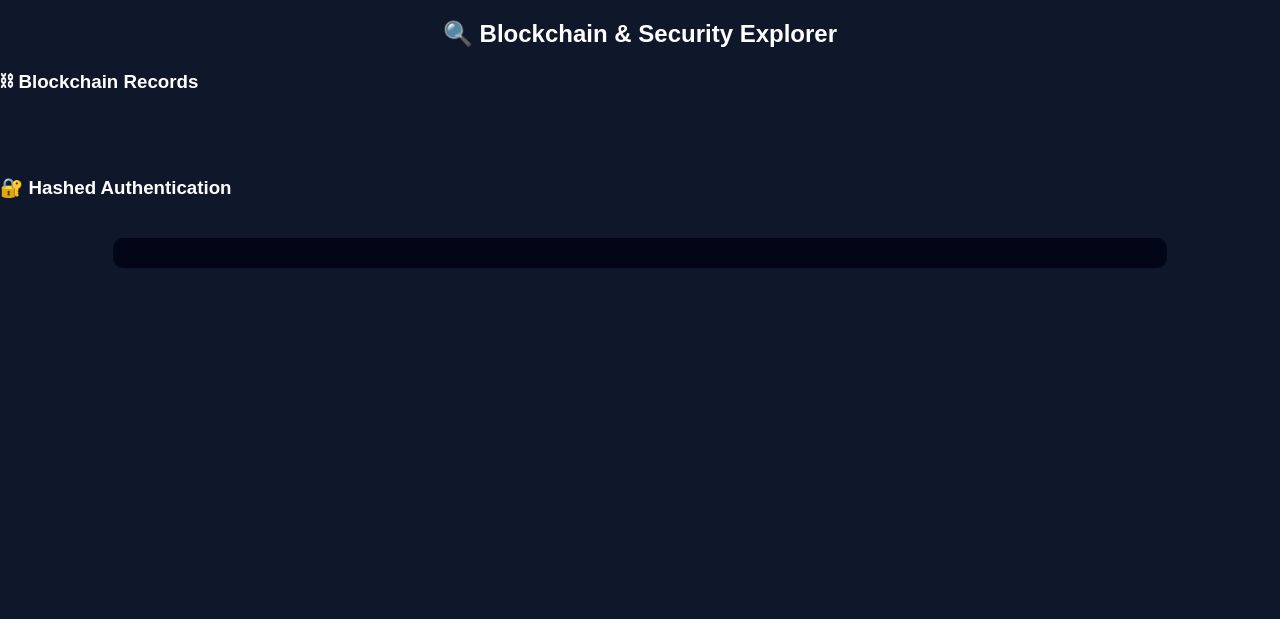
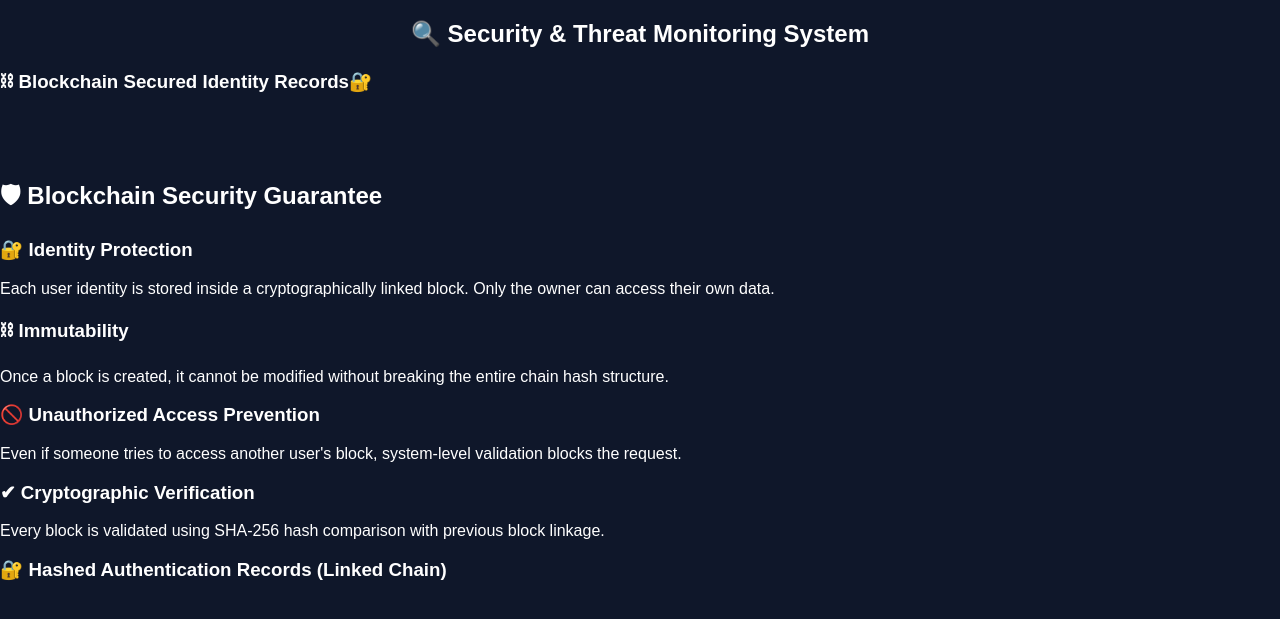
Before and after one commit to C191248TahiaHoque/Capstone-Project, a Flask app: template templates/explorer.html in a window 1280 px wide. Shown: the top 619 px of the page. Run offline with Flask 3, Linux system fonts and the light colour scheme; the template is opened without the code that fills it, so the values that code supplies are empty.

Commit message:
Update explorer.html

```diff
--- a/templates/explorer.html
+++ b/templates/explorer.html
@@ -6,56 +6,159 @@
 </head>
 <body>
 
-<h2 class="title">🔍 Blockchain & Security Explorer</h2>
+<h2 class="title">🔍 Security & Threat Monitoring System</h2>
 
-<h3>⛓ Blockchain Records</h3>
 
+<h3>⛓ Blockchain Secured Identity Records🔐</h3>
+<!-- BLOCK SECTION -->
 <div class="block-container">
-    {% for block in chain %}
-        <div class="block"
-             data-index="{{block.index}}"
-             data-time="{{block.timestamp}}"
-             data-action="{{block.data.action}}"
-             data-user="{{block.data.user if block.data.user else 'N/A'}}">
 
-            <p><strong>#{{block.index}}</strong></p>
-            <p>{{block.data.action}}</p>
-            <p class="small">{{block.data.user}}</p>
-            <p class="hash">{{block.hash[:12]}}...</p>
-        </div>
-    {% endfor %}
+{% for block in chain %}
+
+<div class="block {% if block.valid %}valid{% else %}invalid{% endif %}"
+     data-index="{{ block.index }}"
+     data-time="{{ block.timestamp }}"
+     data-owner="{{ block.data.user }}"
+     data-action="{{ block.data.action }}"
+     data-hash="{{ block.hash }}"
+     data-current="{{ current_user }}">
+
+      <p><strong>Block #{{ block.index }}</strong></p>
+
+    {% if block.index == 0 %}
+        <span class="genesis-tag">🌐 Genesis Block</span>
+
+    {% elif block.data.user == current_user %}
+        <span class="owner-tag">🔓 Your Block</span>
+
+    {% else %}
+        <span class="protected-tag">🔒 Protected</span>
+    {% endif %}
+
+    <p>{{ block.data.action }}</p>
+    <p class="small">{{ block.data.user }}</p>
+
+    <p class="hash">
+        {{ block.hash[:12] }}...
+    </p>
+
 </div>
 
-<h3>🔐 Hashed Authentication</h3>
+{% endfor %}
 
-<div class="auth-flow">
-    {% for user in users.keys() %}
-        <div class="auth-box">
-            <p><strong>{{user}}</strong></p>
-            <p>Password → 🔐 Hash</p>
-        </div>
-    {% endfor %}
 </div>
 
-<div class="hash-list">
-    {% for hash in users.values() %}
-        <p class="full-hash">{{hash}}</p>
-    {% endfor %}
+
+<div class="security-guarantee">
+
+    <h2>🛡 Blockchain Security Guarantee</h2>
+
+    <div class="guarantee-grid">
+
+        <div class="guarantee-box">
+            <h3>🔐 Identity Protection</h3>
+            <p>
+                Each user identity is stored inside a cryptographically linked block.
+                Only the owner can access their own data.
+            </p>
+        </div>
+
+        <div class="guarantee-box">
+            <h3>⛓ Immutability</h3>
+            <p>
+                Once a block is created, it cannot be modified without breaking the entire chain hash structure.
+            </p>
+        </div>
+
+        <div class="guarantee-box">
+            <h3>🚫 Unauthorized Access Prevention</h3>
+            <p>
+                Even if someone tries to access another user's block,
+                system-level validation blocks the request.
+            </p>
+        </div>
+
+        <div class="guarantee-box">
+            <h3>✔ Cryptographic Verification</h3>
+            <p>
+                Every block is validated using SHA-256 hash comparison with previous block linkage.
+            </p>
+        </div>
+
+    </div>
+
 </div>
 
-<!-- MODAL -->
-<div id="blockModal" class="modal">
-    <div class="modal-content">
-        <span class="close">&times;</span>
-        <h3>🔐 Authentication Record</h3>
-        <div id="modalData"></div>
+
+<div class="block-section">
+
+
+<!-- AUTH SECTION (FORCED BELOW) -->
+<div class="auth-section">
+<h3>🔐 Hashed Authentication Records (Linked Chain)</h3>
+
+<div class="hash-chain">
+
+{% for i in range(chain|length) %}
+    {% set block = chain[i] %}
+
+    <div class="hash-node">
+
+        <div class="hash-header">
+            <strong>{{ block.data.user }}</strong>
+        </div>
+
+        <div class="hash-box">
+            <p><b>Hash:</b></p>
+            <span>{{ block.hash[:18] }}...</span>
+        </div>
+
+        {% if i > 0 %}
+        <div class="hash-link">
+            ⬅ linked to previous hash
+        </div>
+
+        <div class="prev-hash">
+            {{ chain[i-1].hash[:18] }}...
+        </div>
+        {% else %}
+        <div class="genesis-tag">
+            🌐 Genesis Block (Root Hash)
+        </div>
+        {% endif %}
+
     </div>
+
+    {% if not loop.last %}
+        <div class="chain-arrow">⛓ ➝</div>
+    {% endif %}
+
+{% endfor %}
+
 </div>
 
-<!-- SCRIPT -->
+</div>
+
+
+<div id="tamperResult"></div>
+
+<!-- BLOCK DETAILS MODAL -->
+
+<div id="blockModal" class="modal">
+
+    <div class="modal-content">
+
+        <span class="close">&times;</span>
+
+        <h3>⛓ Block Details</h3>
+
+        <div id="modalData"></div>
+
+    </div>
+
+</div>
+
 <script>
-
-// WAIT until page loads
 document.addEventListener("DOMContentLoaded", function () {
 
     const blocks = document.querySelectorAll(".block");
@@ -63,42 +166,121 @@ document.addEventListener("DOMContentLoaded", function () {
     const modalData = document.getElementById("modalData");
     const closeBtn = document.querySelector(".close");
 
-    blocks.forEach(block => {
-        block.addEventListener("click", function () {
+    blocks.forEach(function(block){
 
-            let index = this.dataset.index;
-            let time = this.dataset.time;
-            let action = this.dataset.action;
-            let user = this.dataset.user;
+        block.addEventListener("click", function(){
 
+            let index = this.dataset.index || "";
+            let owner = this.dataset.owner || "";
+            let current = this.dataset.current || "";
+            let action = this.dataset.action || "";
+            let hash = this.dataset.hash || "";
+
+            // =========================
+            // 1. GENESIS BLOCK (HIGHEST PRIORITY)
+            // =========================
+            if(index === "0"){
+
+                modalData.innerHTML = `
+                    <div class="record-box">
+                        <h3>🌐 Genesis Block</h3>
+
+                        <p><strong>Block:</strong> #0</p>
+                        <p><strong>Purpose:</strong> Blockchain Initialization</p>
+                        <p><strong>Status:</strong> Publicly Verifiable</p>
+
+                        <p>✅ Accessible To All Users</p>
+                    </div>
+                `;
+
+                modal.style.display = "block";
+                return;
+            }
+
+            // =========================
+            // 2. OTHER USERS BLOCK (DENY)
+            // =========================
+            if(owner !== current){
+
+                modalData.innerHTML = `
+                    <div class="denied-box">
+                        <h3>🚫 ACCESS DENIED</h3>
+
+                        <p>This block belongs to another user.</p>
+                        <p>Privacy Protection Active</p>
+                        <p>Blockchain Access Control Verified</p>
+                    </div>
+                `;
+
+                modal.style.display = "block";
+                return;
+            }
+
+            // =========================
+            // 3. OWNER BLOCK (ALLOW)
+            // =========================
             modalData.innerHTML = `
                 <div class="record-box">
-                    <p><strong>User:</strong> ${user}</p>
+
+                    <h3>🔓 Access Granted</h3>
+
+                    <p><strong>User:</strong> ${owner}</p>
                     <p><strong>Action:</strong> ${action}</p>
-                    <p><strong>Block ID:</strong> ${index}</p>
-                    <p><strong>Time:</strong> ${time}</p>
+                    <p><strong>Hash:</strong> ${hash}</p>
 
-                    <hr>
+                    <p>✅ Identity Verified</p>
 
-                    <p><strong>Status:</strong> ✅ Verified</p>
-                    <p><strong>Security:</strong> Hashed Authentication</p>
                 </div>
             `;
 
             modal.style.display = "block";
+
         });
+
     });
 
-    closeBtn.onclick = () => modal.style.display = "none";
+    closeBtn.onclick = function () {
+        modal.style.display = "none";
+    };
 
-    window.onclick = (e) => {
-        if (e.target == modal) {
+    window.onclick = function(event) {
+        if(event.target === modal){
             modal.style.display = "none";
         }
     };
 
 });
+
 </script>
 
+<script>
+document.getElementById("attackBtn").addEventListener("click", function(){
+
+    const blocks = document.querySelectorAll(".block");
+
+    let attackIndex = Math.floor(blocks.length / 2);
+    // attack middle block (demo purpose)
+
+    for(let i = attackIndex; i < blocks.length; i++){
+
+        let block = blocks[i];
+
+        block.classList.add("corrupt");
+
+        setTimeout(() => {
+            block.classList.add("invalid");
+        }, 800);
+
+        // break chain link visually
+        let nextLink = block.nextElementSibling;
+        if(nextLink && nextLink.classList.contains("chain-link")){
+            nextLink.classList.add("break");
+        }
+    }
+
+    alert("🚨 Blockchain Integrity Compromised!");
+});
+</script>
 </body>
+
 </html>
```
